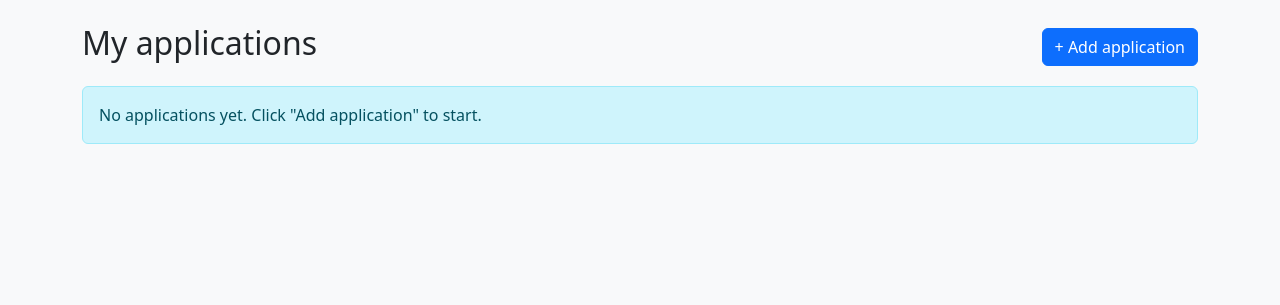
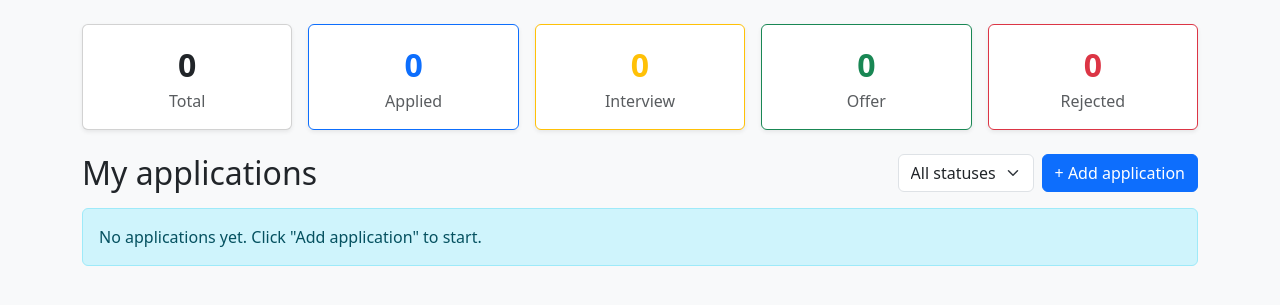
Before and after one commit to prishu-2005/job-tracker, a Flask app: page / in a window 1280 px wide. Shown: the part 56-361 px from the top of the page. Run offline with Flask 3, Linux system fonts and the light colour scheme; the visitor is signed in with stand-in values (Sample User, id 1); data that the repository does not hold is empty.

Commit message:
Add status filter and dashboard counts

```diff
--- a/app.py
+++ b/app.py
@@ -105,11 +105,41 @@ def logout():
 @login_required
 def home():
     db = get_db()
-    applications = db.execute(
-        "SELECT * FROM applications WHERE user_id = ? ORDER BY id DESC",
+    status_filter = request.args.get("status", "")
+
+    # Counts for the cards at the top (always for ALL of this user's applications)
+    rows = db.execute(
+        "SELECT status, COUNT(*) AS total FROM applications "
+        "WHERE user_id = ? GROUP BY status",
         (session["user_id"],),
     ).fetchall()
-    return render_template("dashboard.html", applications=applications)
+    counts = {s: 0 for s in STATUSES}
+    for r in rows:
+        counts[r["status"]] = r["total"]
+    total = sum(counts.values())
+
+    # List, optionally filtered by status
+    if status_filter in STATUSES:
+        applications = db.execute(
+            "SELECT * FROM applications WHERE user_id = ? AND status = ? "
+            "ORDER BY id DESC",
+            (session["user_id"], status_filter),
+        ).fetchall()
+    else:
+        status_filter = ""
+        applications = db.execute(
+            "SELECT * FROM applications WHERE user_id = ? ORDER BY id DESC",
+            (session["user_id"],),
+        ).fetchall()
+
+    return render_template(
+        "dashboard.html",
+        applications=applications,
+        counts=counts,
+        total=total,
+        statuses=STATUSES,
+        status_filter=status_filter,
+    )
 
 
 @app.route("/add", methods=["GET", "POST"])
--- a/templates/dashboard.html
+++ b/templates/dashboard.html
@@ -1,8 +1,64 @@
 {% extends "base.html" %}
 {% block content %}
-<div class="d-flex justify-content-between align-items-center mb-3">
-    <h2>My applications</h2>
-    <a href="{{ url_for('add') }}" class="btn btn-primary">+ Add application</a>
+
+<!-- Count cards -->
+<div class="row g-3 mb-4">
+    <div class="col-6 col-md">
+        <div class="card text-center shadow-sm">
+            <div class="card-body">
+                <div class="fs-2 fw-bold">{{ total }}</div>
+                <div class="text-muted">Total</div>
+            </div>
+        </div>
+    </div>
+    <div class="col-6 col-md">
+        <div class="card text-center shadow-sm border-primary">
+            <div class="card-body">
+                <div class="fs-2 fw-bold text-primary">{{ counts['Applied'] }}</div>
+                <div class="text-muted">Applied</div>
+            </div>
+        </div>
+    </div>
+    <div class="col-6 col-md">
+        <div class="card text-center shadow-sm border-warning">
+            <div class="card-body">
+                <div class="fs-2 fw-bold text-warning">{{ counts['Interview'] }}</div>
+                <div class="text-muted">Interview</div>
+            </div>
+        </div>
+    </div>
+    <div class="col-6 col-md">
+        <div class="card text-center shadow-sm border-success">
+            <div class="card-body">
+                <div class="fs-2 fw-bold text-success">{{ counts['Offer'] }}</div>
+                <div class="text-muted">Offer</div>
+            </div>
+        </div>
+    </div>
+    <div class="col-6 col-md">
+        <div class="card text-center shadow-sm border-danger">
+            <div class="card-body">
+                <div class="fs-2 fw-bold text-danger">{{ counts['Rejected'] }}</div>
+                <div class="text-muted">Rejected</div>
+            </div>
+        </div>
+    </div>
+</div>
+
+<!-- Header + filter -->
+<div class="d-flex justify-content-between align-items-center mb-3 flex-wrap gap-2">
+    <h2 class="mb-0">My applications</h2>
+    <div class="d-flex gap-2">
+        <form method="GET" class="d-flex gap-2">
+            <select name="status" class="form-select" onchange="this.form.submit()">
+                <option value="">All statuses</option>
+                {% for s in statuses %}
+                    <option value="{{ s }}" {% if status_filter == s %}selected{% endif %}>{{ s }}</option>
+                {% endfor %}
+            </select>
+        </form>
+        <a href="{{ url_for('add') }}" class="btn btn-primary text-nowrap">+ Add application</a>
+    </div>
 </div>
 
 {% if applications %}
@@ -46,6 +102,9 @@
         </tbody>
     </table>
 </div>
+{% elif status_filter %}
+<div class="alert alert-info">No applications with status "{{ status_filter }}".
+    <a href="{{ url_for('home') }}">Clear filter</a></div>
 {% else %}
 <div class="alert alert-info">No applications yet. Click "Add application" to start.</div>
 {% endif %}
```
